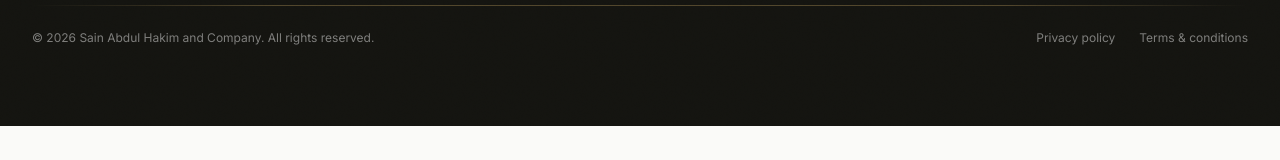
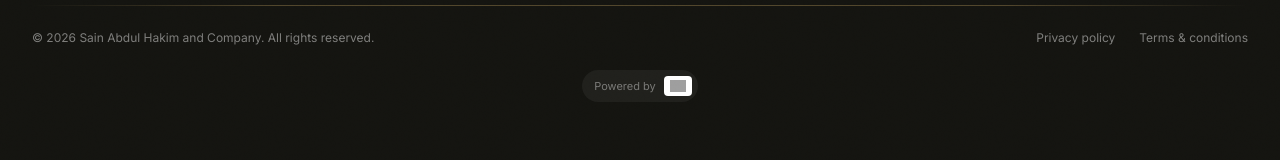
Before and after one commit to AZEKTRA-AI/sahsesamewebsite, a Next.js app: page / in a window 1280 px wide. Shown: the part 1318-1478 px from the top of the page. Before the commit the page ends 1444 px from the top, so only its background shows below. Built offline with nearby package versions, Linux system fonts and the light colour scheme; no server answers; the database is empty; grey boxes are pictures that could not be loaded.

Commit message:
Add a "Powered by Azektra" credit to the footer, linked to azektra.com

```diff
--- a/components/layout/Footer.tsx
+++ b/components/layout/Footer.tsx
@@ -206,6 +206,28 @@ export default function Footer({
             </Link>
           </div>
         </div>
+
+        <div className="mt-6 flex justify-center">
+          <a
+            href="https://www.azektra.com/"
+            target="_blank"
+            rel="noopener noreferrer"
+            className="group inline-flex items-center gap-2 rounded-full bg-white/5 py-1.5 pl-3 pr-1.5 transition-colors duration-200 hover:bg-white/10"
+          >
+            <span className="font-body text-[11px] text-white/40 group-hover:text-white/60">
+              Powered by
+            </span>
+            <span className="inline-flex items-center rounded bg-white px-1.5 py-1">
+              <Image
+                src="https://res.cloudinary.com/pjhvvbam/image/upload/v1786516778/sah-marketing/azektra-logo.jpg"
+                alt="Azektra"
+                width={80}
+                height={20}
+                className="h-3 w-auto"
+              />
+            </span>
+          </a>
+        </div>
       </div>
     </footer>
   )
```
